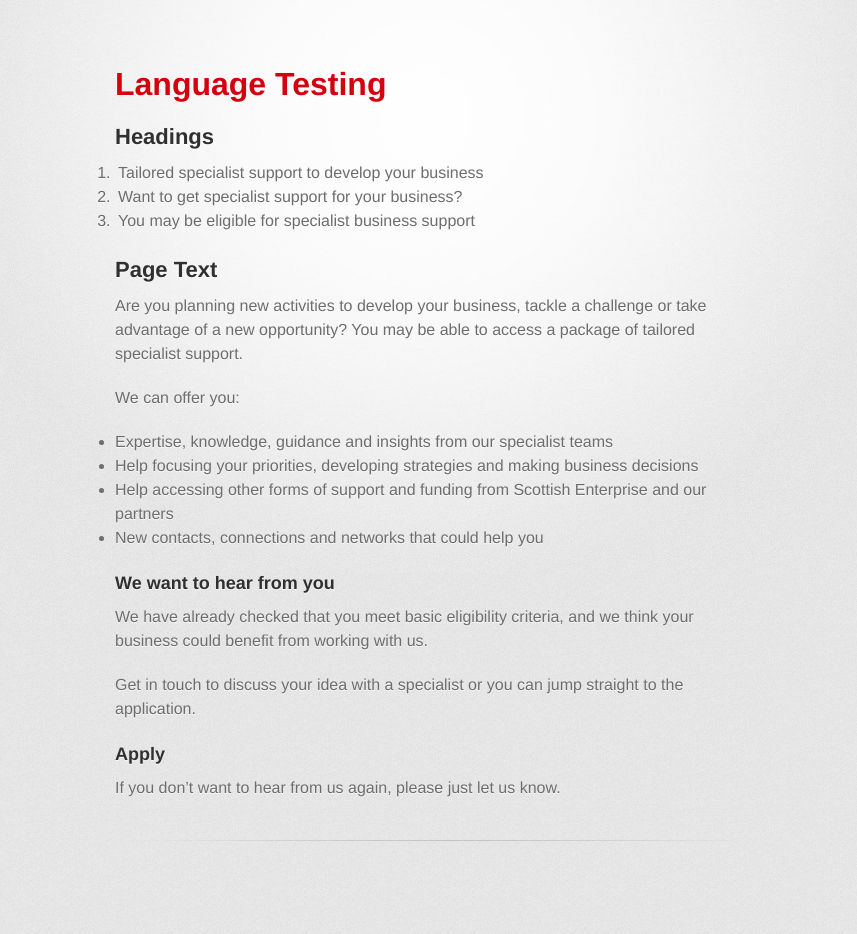
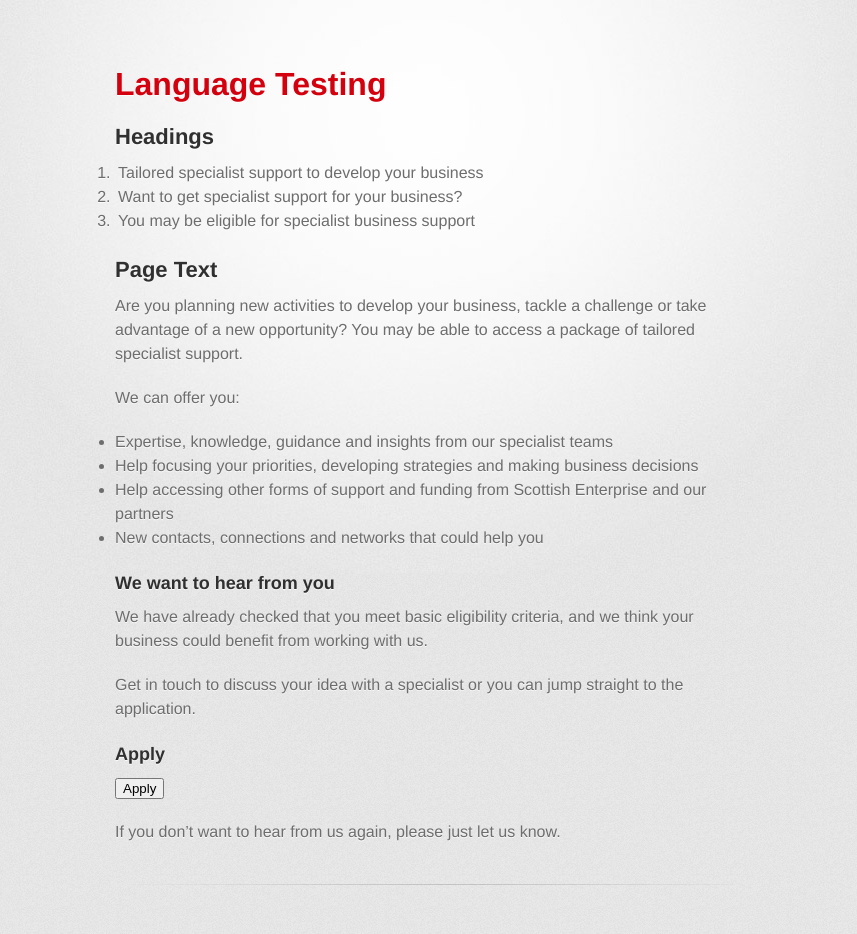
Before and after one commit to scotentSD/md, a Jekyll site: the page built from index.md, in a window 1280 px wide. Shown: the whole page, without its empty margins (215-1072 px from the left). Built offline with Jekyll 4.4.1, drawn with Linux system fonts in a browser that asks for light colours; some web fonts are replaced; our own code applies the rules of GitHub Pages for plain Markdown files; the repository's description, which GitHub fills in, is left out; before the commit the page ends 900 px from its top, so only the background shows below that.

Commit message:
Update index.md
mk

```diff
--- a/index.md
+++ b/index.md
@@ -23,6 +23,9 @@ We have already checked that you meet basic eligibility criteria, and we think y
 
 Get in touch to discuss your idea with a specialist or you can jump straight to the application.
 
+
 ### Apply
 
+<button type="button">Apply</button>
+
 If you don’t want to hear from us again, please just let us know.
```
